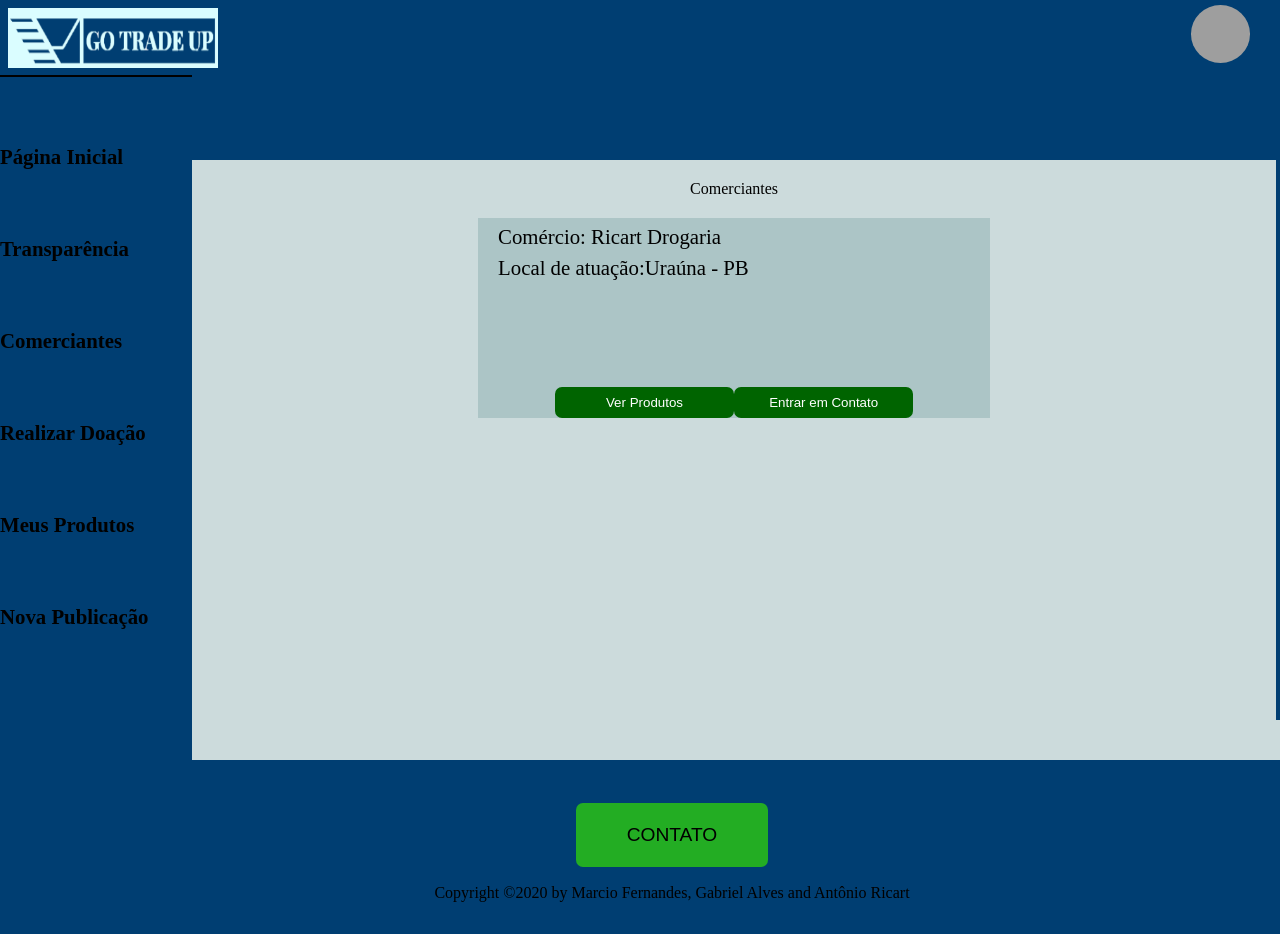
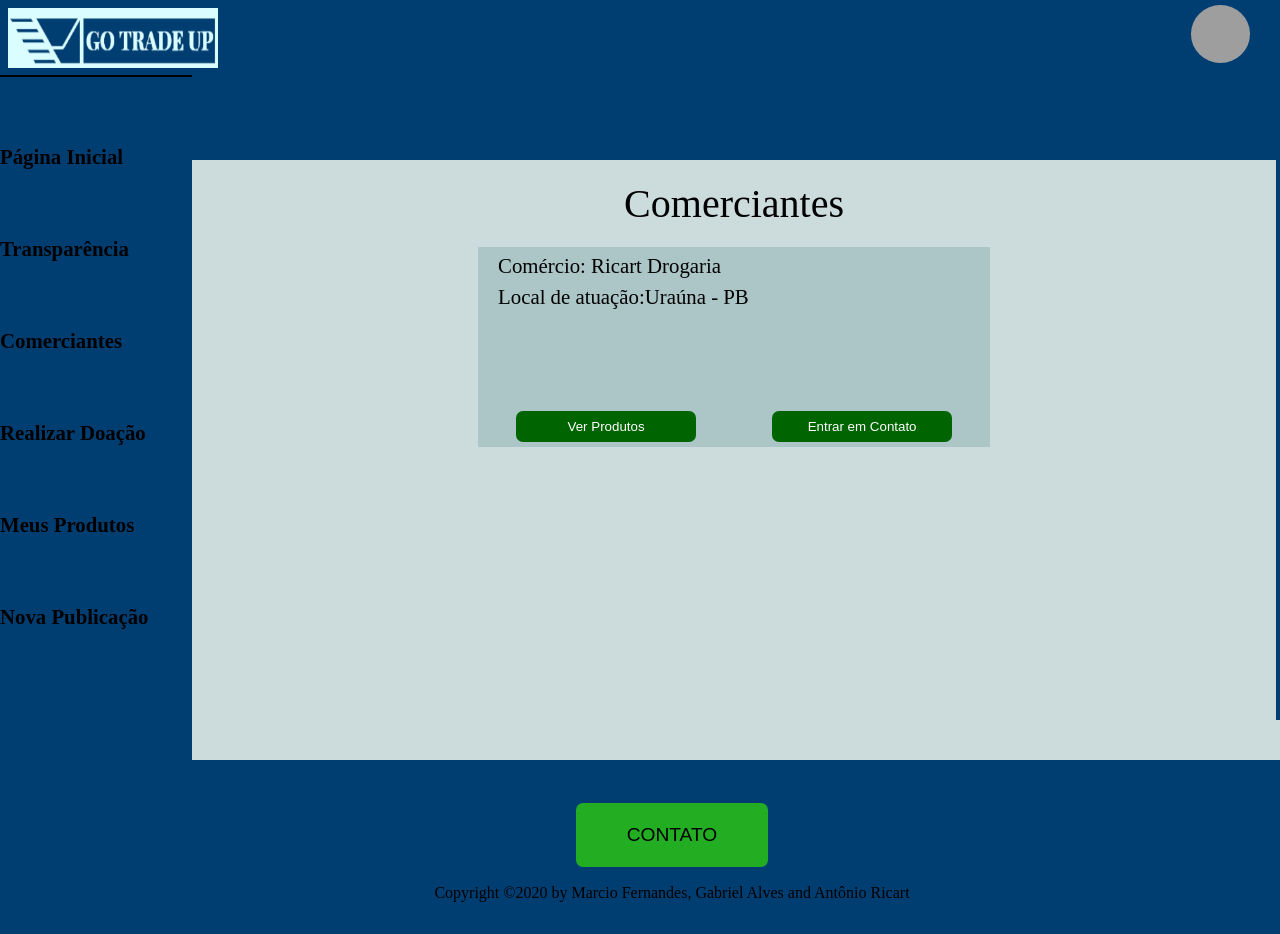
Before and after one commit to ARJOM/go-trade-up, a React (Create React App) app in the folder frontend/: page /list/markets in a window 1280 px wide. Shown: the top 934 px of the page. Built offline with nearby package versions, Linux system fonts and the light colour scheme; sample sign-in values are in the browser's storage; grey boxes are pictures that could not be loaded.

Commit message:
view: Corrigindo bugs na pagina MarketsList

```diff
--- a/frontend/src/pages/Markets/List/index.js
+++ b/frontend/src/pages/Markets/List/index.js
@@ -8,7 +8,7 @@ export default function ListMarket(){
         <div className="listMarket">
             <div>
                 <section>
-                    <h1 className="titulo"> Comerciantes </h1>
+                    <h1> Comerciantes </h1>
                 </section>
             </div>
 
--- a/frontend/src/pages/Markets/List/styles.css
+++ b/frontend/src/pages/Markets/List/styles.css
@@ -11,6 +11,7 @@
   top: 20px;
 }
 .content{
+  margin: 20px;
   background-color: #ACC5C6 !important;
   width: 40vw;
   height: 25vh;
@@ -35,6 +36,8 @@ background: none;
   width: 100%;
   justify-content: space-around;
   display: flex;
+  justify-content: space-around !important;
+  margin-bottom: 5px;
 }
 .buttons button{
   border-radius: 7px;
```
